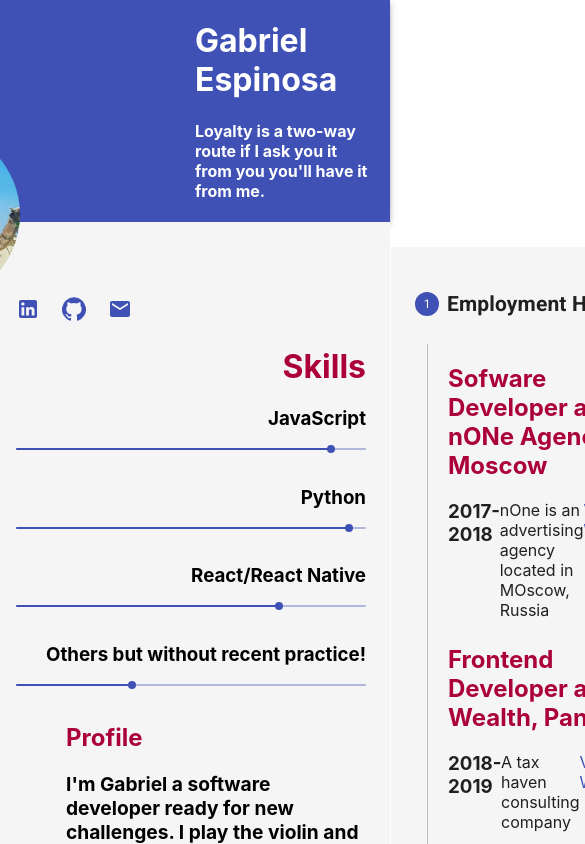
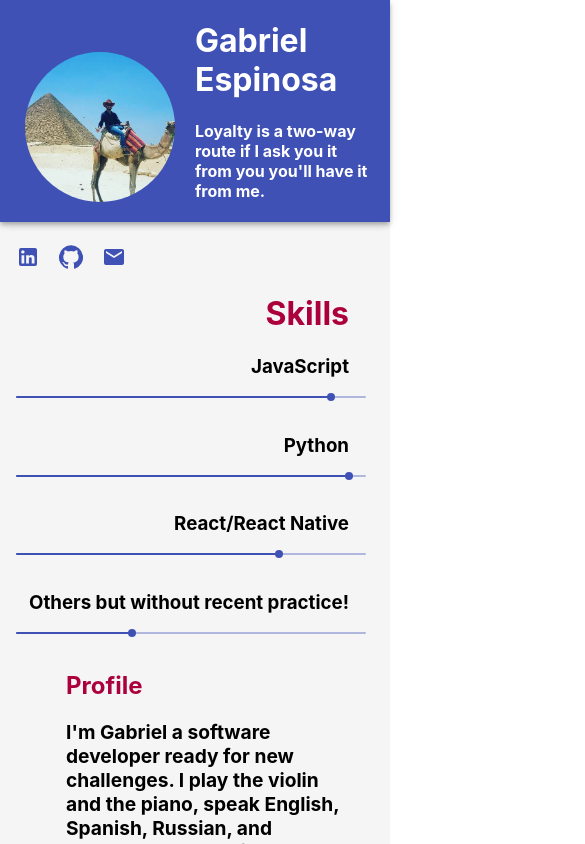
Before and after one commit to gabvrel/quick_cv, a React (Create React App) app: page / in a window 390 px wide. Shown: the top 844 px of the page, 585 px wide, since content can reach past the window. Built offline with nearby package versions, Linux system fonts and the light colour scheme.

Commit message:
responsive

```diff
--- a/package.json
+++ b/package.json
@@ -8,7 +8,10 @@
     "@testing-library/jest-dom": "^4.2.4",
     "@testing-library/react": "^9.5.0",
     "@testing-library/user-event": "^7.2.1",
+    "express": "^4.17.1",
+    "express-favicon": "^2.0.1",
     "node-sass": "^4.14.1",
+    "path": "^0.12.7",
     "react": "^16.13.1",
     "react-dom": "^16.13.1",
     "react-scripts": "3.4.3"
--- a/src/App.scss
+++ b/src/App.scss
@@ -125,3 +125,23 @@
     }
   }
 }
+
+@media only screen and (max-width: 768px) {
+  /* For mobile phones: */
+
+  .Header .photo{
+    right: 20px;
+    width: 150px;
+    height: 150px;
+    bottom: 20px;
+  }
+  .Body{
+    flex-direction: column;
+    .Skills {
+      padding-top: 220px;
+    }
+  }
+  .Body .Profile .content .pContainer .Project{
+    height: auto;
+  }
+  }
--- a/src/components/Header.jsx
+++ b/src/components/Header.jsx
@@ -4,7 +4,7 @@ import Container from '@material-ui/core/Container';
 
 const Header = () => {
     return(
-        <AppBar position="static">
+        <AppBar position="fixed">
             <Container className="Header">
                 <div>
                     <div className="photo"/>
```
Also changed, not shown: server.js (added, +11 -0 lines), 1 other file (tests, documents, lock files or other folders).
